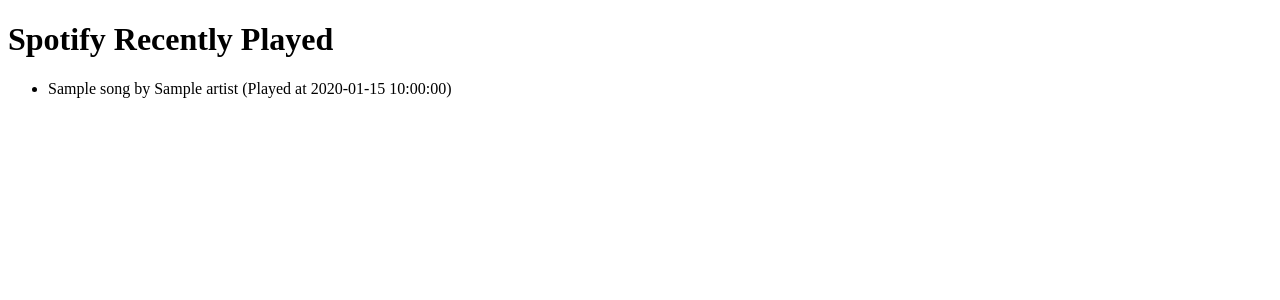
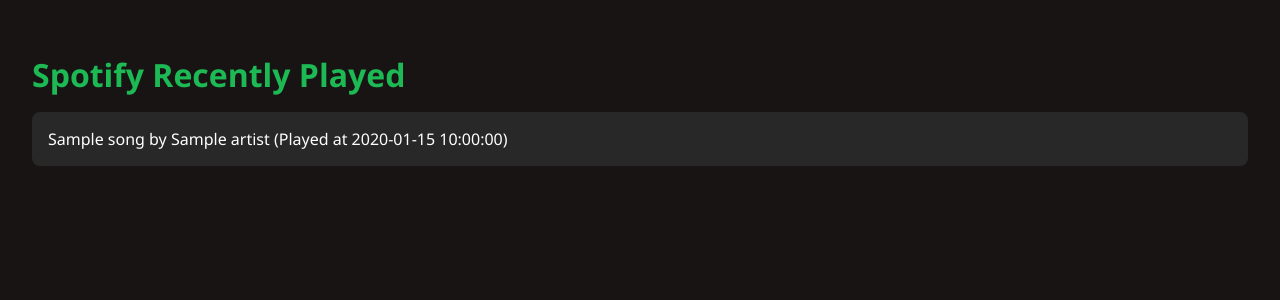
Before and after one commit to LanceColorina/MOOD-TILES, a Flask app: template templates/home.html in a window 1280 px wide. Shown: the top 300 px of the page. Run offline with Flask 3, Linux system fonts and the light colour scheme; the template is opened without the code that fills it: most values are stand-ins (such as "Sample title", 1, 10 or a date in 2020).

Commit message:
Move styles to static/style.css

```diff
--- /dev/null
+++ b/static/style.css
@@ -0,0 +1,51 @@
+body {
+  font-family: 'Segoe UI', sans-serif;
+  background-color: #191414;
+  color: #fff;
+  margin: 0;
+  padding: 2rem;
+}
+
+h1 {
+  color: #1DB954;
+  font-size: 2rem;
+  margin-bottom: 1rem;
+}
+
+ul {
+  list-style-type: none;
+  padding: 0;
+}
+
+li {
+  background-color: #282828;
+  margin-bottom: 0.75rem;
+  padding: 1rem;
+  border-radius: 8px;
+  transition: background 0.3s;
+}
+
+li:hover {
+  background-color: #333;
+}
+
+.played-at {
+  font-size: 0.85rem;
+  color: #b3b3b3;
+}
+
+a.login-btn {
+  display: inline-block;
+  margin-top: 1rem;
+  padding: 0.75rem 1.5rem;
+  background-color: #1DB954;
+  color: #fff;
+  text-decoration: none;
+  border-radius: 30px;
+  font-weight: bold;
+  transition: background 0.3s ease;
+}
+
+a.login-btn:hover {
+  background-color: #1ed760;
+}
--- a/templates/home.html
+++ b/templates/home.html
@@ -1,7 +1,9 @@
 <!DOCTYPE html>
 <html>
 <head>
-    <title>Spotify Listening History</title>
+  <meta charset="UTF-8">
+  <title>Spotify Listening History</title>
+  <link rel="stylesheet" href="{{ url_for('static', filename='style.css') }}">
 </head>
 <body>
     <h1>Spotify Recently Played</h1>
```
